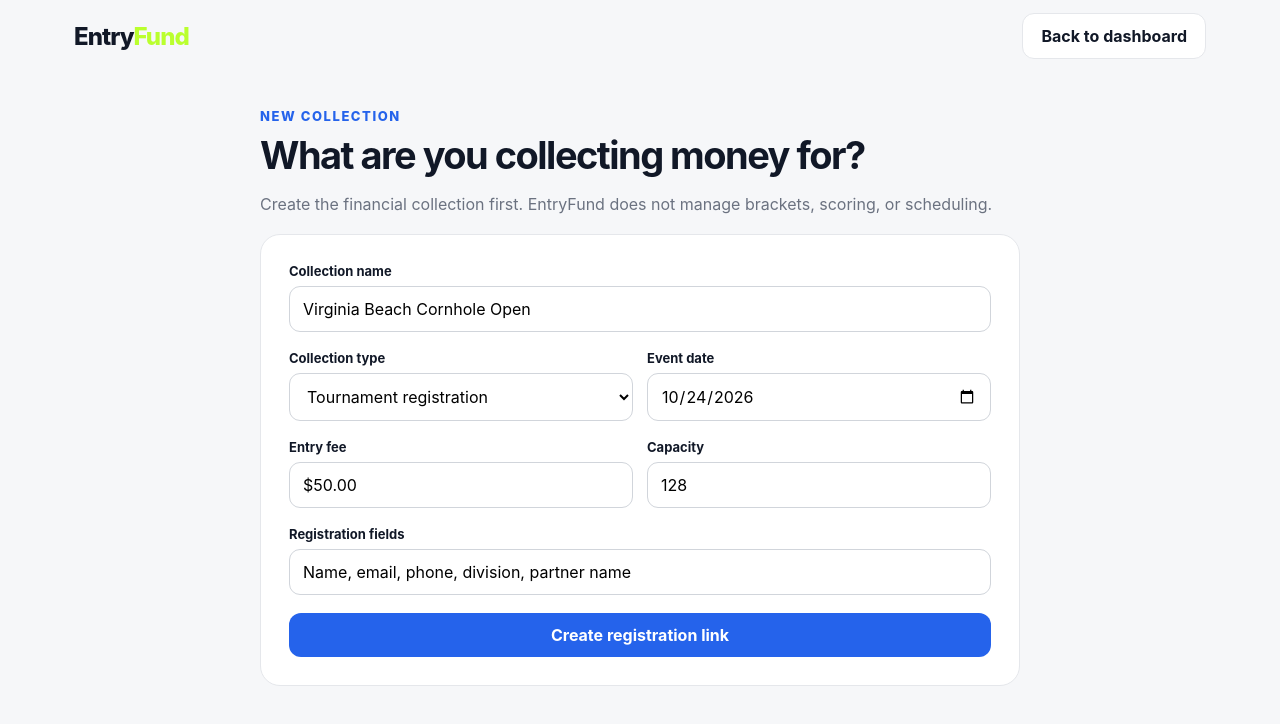
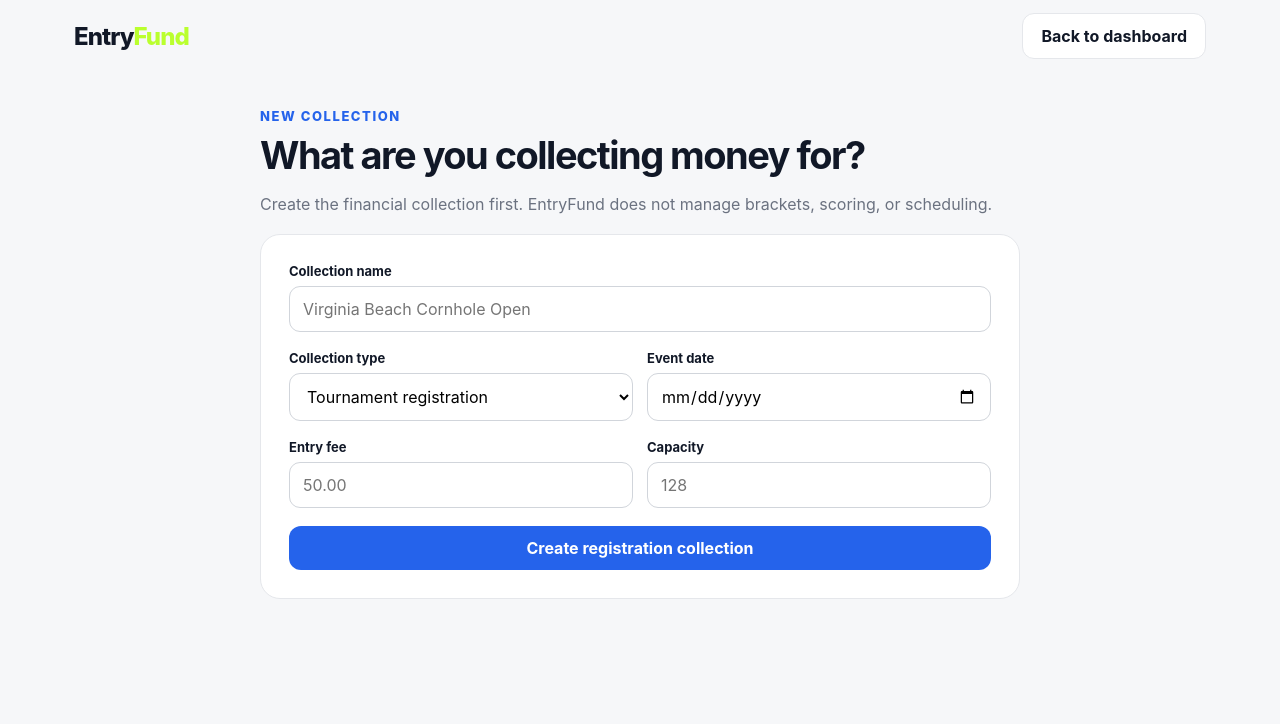
Before and after one commit to retroservices1121/Entryfund, a Next.js app: page /events/new in a window 1280 px wide. Shown: the top 724 px of the page. Built offline with nearby package versions, Linux system fonts and the light colour scheme.

Commit message:
Persist collection creation

```diff
--- a/app/events/new/page.tsx
+++ b/app/events/new/page.tsx
@@ -1,58 +1,3 @@
 import Link from "next/link";
-
-export default function NewEvent() {
-  return (
-    <main className="shell">
-      <nav className="nav">
-        <Link className="brand" href="/">Entry<span className="brand-accent">Fund</span></Link>
-        <Link className="btn btn-soft" href="/dashboard">Back to dashboard</Link>
-      </nav>
-
-      <div className="form-wrap">
-        <div style={{marginBottom:20}}>
-          <div className="eyebrow">New collection</div>
-          <h1 style={{fontSize:38,letterSpacing:"-.04em",margin:"8px 0"}}>What are you collecting money for?</h1>
-          <p className="muted">Create the financial collection first. EntryFund does not manage brackets, scoring, or scheduling.</p>
-        </div>
-
-        <form className="form-card" action="/events/virginia-beach-open">
-          <div className="field">
-            <label>Collection name</label>
-            <input name="name" defaultValue="Virginia Beach Cornhole Open" />
-          </div>
-          <div className="two">
-            <div className="field">
-              <label>Collection type</label>
-              <select defaultValue="tournament">
-                <option value="tournament">Tournament registration</option>
-                <option value="league">League fees</option>
-                <option value="tryout">Tryout fees</option>
-                <option value="team">Team dues</option>
-                <option value="other">Other</option>
-              </select>
-            </div>
-            <div className="field">
-              <label>Event date</label>
-              <input type="date" defaultValue="2026-10-24" />
-            </div>
-          </div>
-          <div className="two">
-            <div className="field">
-              <label>Entry fee</label>
-              <input inputMode="decimal" defaultValue="$50.00" />
-            </div>
-            <div className="field">
-              <label>Capacity</label>
-              <input inputMode="numeric" defaultValue="128" />
-            </div>
-          </div>
-          <div className="field">
-            <label>Registration fields</label>
-            <input defaultValue="Name, email, phone, division, partner name" />
-          </div>
-          <button className="btn btn-blue" style={{width:"100%"}}>Create registration link</button>
-        </form>
-      </div>
-    </main>
-  );
-}
+import CollectionForm from "./CollectionForm";
+export default function NewEvent(){return <main className="shell"><nav className="nav"><Link className="brand" href="/">Entry<span className="brand-accent">Fund</span></Link><Link className="btn btn-soft" href="/dashboard">Back to dashboard</Link></nav><div className="form-wrap"><div style={{marginBottom:20}}><div className="eyebrow">New collection</div><h1 style={{fontSize:38,letterSpacing:"-.04em",margin:"8px 0"}}>What are you collecting money for?</h1><p className="muted">Create the financial collection first. EntryFund does not manage brackets, scoring, or scheduling.</p></div><CollectionForm/></div></main>}
```
